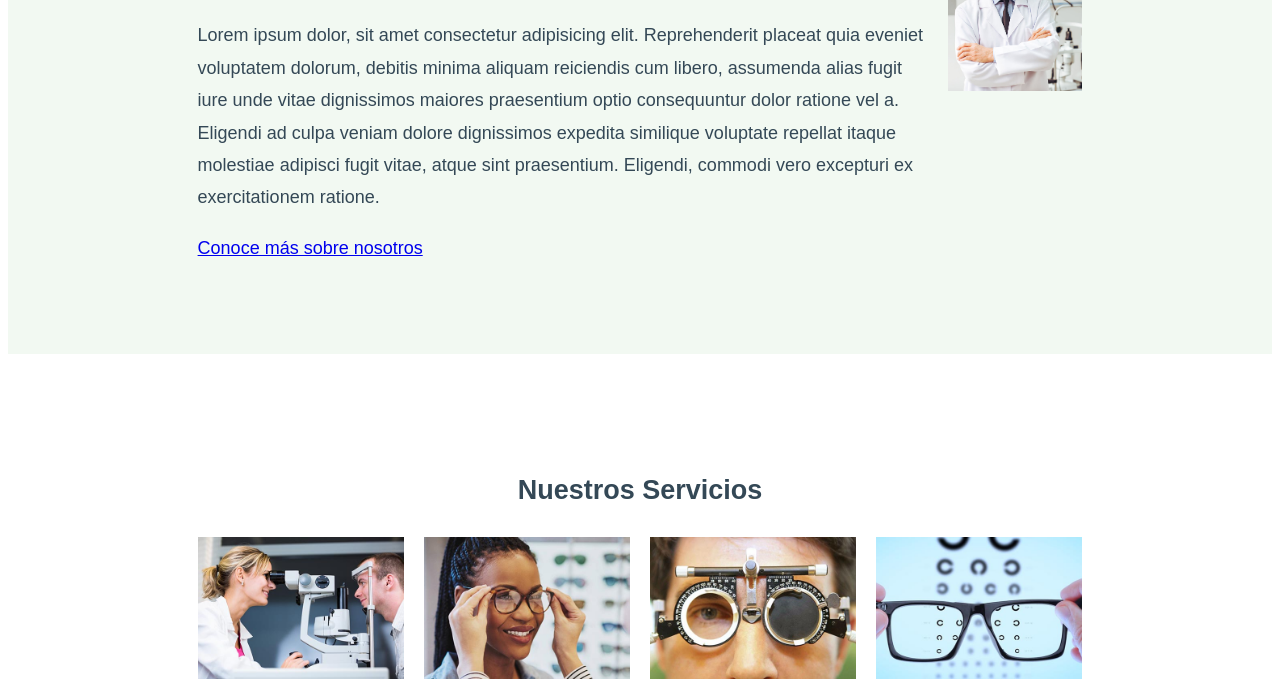
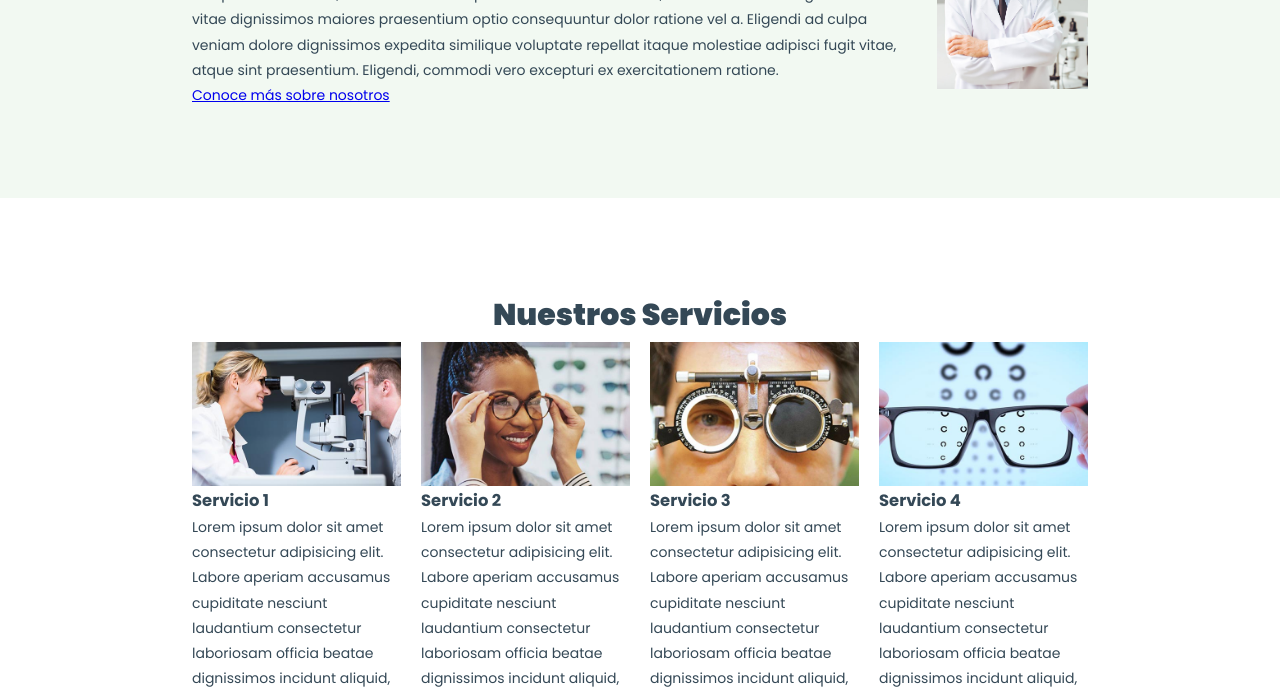
Before and after one commit to Bl4ckNblue/Prueba-HTML, a plain HTML site: page index.html in a window 1280 px wide. Shown: the part 757-1453 px from the top of the page. Drawn offline with Linux system fonts and the light colour scheme.

Commit message:
Update styles.css

```diff
--- a/assets/css/styles.css
+++ b/assets/css/styles.css
@@ -8,23 +8,37 @@
     --color-fondo-footer:#203646;
     --color-texto-footer:#C8D4E2;
 
-
+    /* Tipografias */
+    --fuente1: "Poppins", sans-serif;
+    --fuente2: "Inter Tight", sans-serif;
+    --fuente3: Arial, Helvetica, sans-serif;
 }
 
 
 
 
 /* Selectores */
+/* Selector universal del elementos */
+*{
+    margin: 0;
+    padding: 0;
+}
 
 /* Selectores de tipo etiqueta HTML */
 h2 {
     text-align: center;
+    font-size: 30px;
+    font-weight: 900;
 }
 
 body {
-    font-family: Arial, Helvetica, sans-serif;
-    font-size: 18px;
+    font-family: var(--fuente1);
+    font-size: 14px;
     line-height: 1.8;
+}
+/* Elimina el espacio inferior predeterminado del objeto */
+img{
+    display: block;
 }
 
 /* Selectores de tipo identificador (id) */
```
